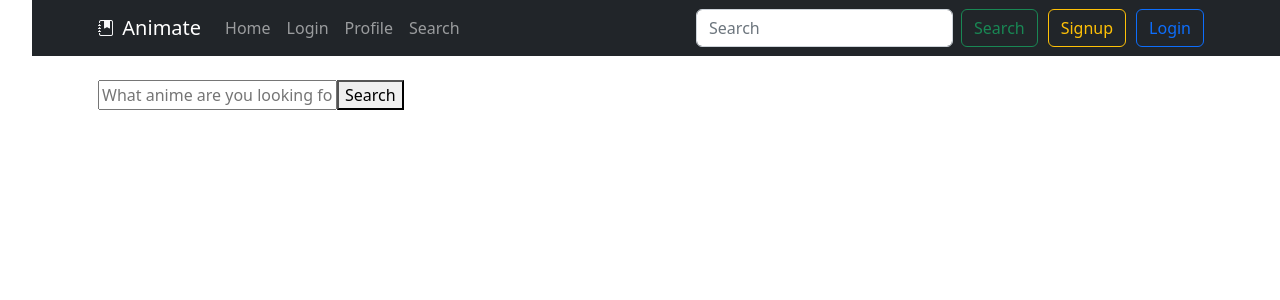
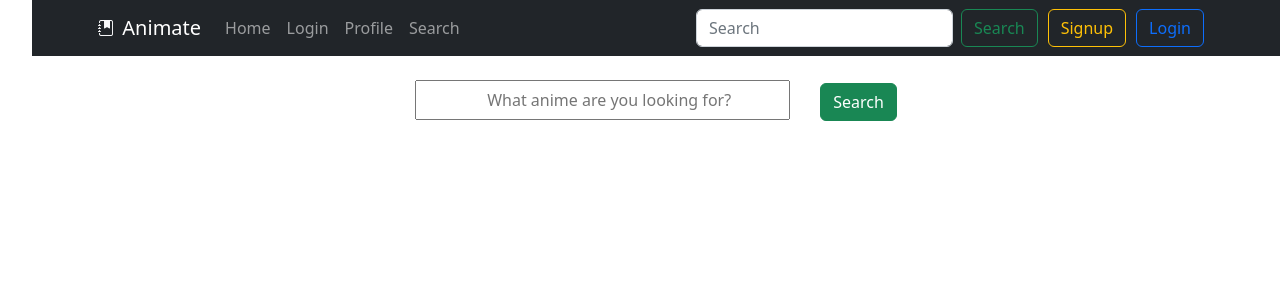
Before and after one commit to shesings/anime-project-frontend-web-app, a React (Create React App) app: page /search in a window 1280 px wide. Shown: the top 300 px of the page. Built offline with nearby package versions, Linux system fonts and the light colour scheme; no server answers.

Commit message:
updated the search bar

```diff
--- /dev/null
+++ b/src/search/index.css
@@ -0,0 +1,14 @@
+.searchBar {
+    line-height: 40px;
+    height: 40px;
+    width: 375px;
+    padding-left: 70px;
+}
+
+.searchButton {
+    margin-left: 30px;
+}
+
+.searchContainer {
+    text-align: center;
+}
--- a/src/search/index.js
+++ b/src/search/index.js
@@ -2,6 +2,7 @@ import React, { useCallback, useEffect, useState } from "react";
 import { useNavigate, useParams } from "react-router";
 import AnimeCard from "../animate/anime-card";
 import { useSearchAnime } from "./useSearchAnime";
+import "./index.css";
 const Search = ({title}) => {
     const {query} = useParams();
     const navigate = useNavigate();
@@ -25,16 +26,18 @@ const Search = ({title}) => {
     }
 
     const renderAnimeCard = ({attributes}) => {
-        return <AnimeCard   anime={attributes} image={attributes.posterImage} />
+        return <AnimeCard anime={attributes} image={attributes.posterImage} />
     }
 
     return (
         <div>
             <h1>{title}</h1>
-            <input value={searchInput} onChange={(e) => setSearchInput(e.target.value)} placeholder='What anime are you looking for ?'/>
-            <button onClick={onSearch}>
-                Search
-            </button>
+            <div className="searchContainer">
+                <input className="searchBar" value={searchInput} onChange={(e) => setSearchInput(e.target.value)} placeholder='What anime are you looking for?'/>
+                <button className="searchButton btn btn-success" onClick={onSearch}>
+                    Search
+                </button>
+            </div>
             <div className="wbdv-grid-row row row-cols-lg-5 row-cols-md-3 row-cols-sm-2">
                {searchedAnimes && searchedAnimes.map((anime) => renderAnimeCard(anime))}
             </div>
```
